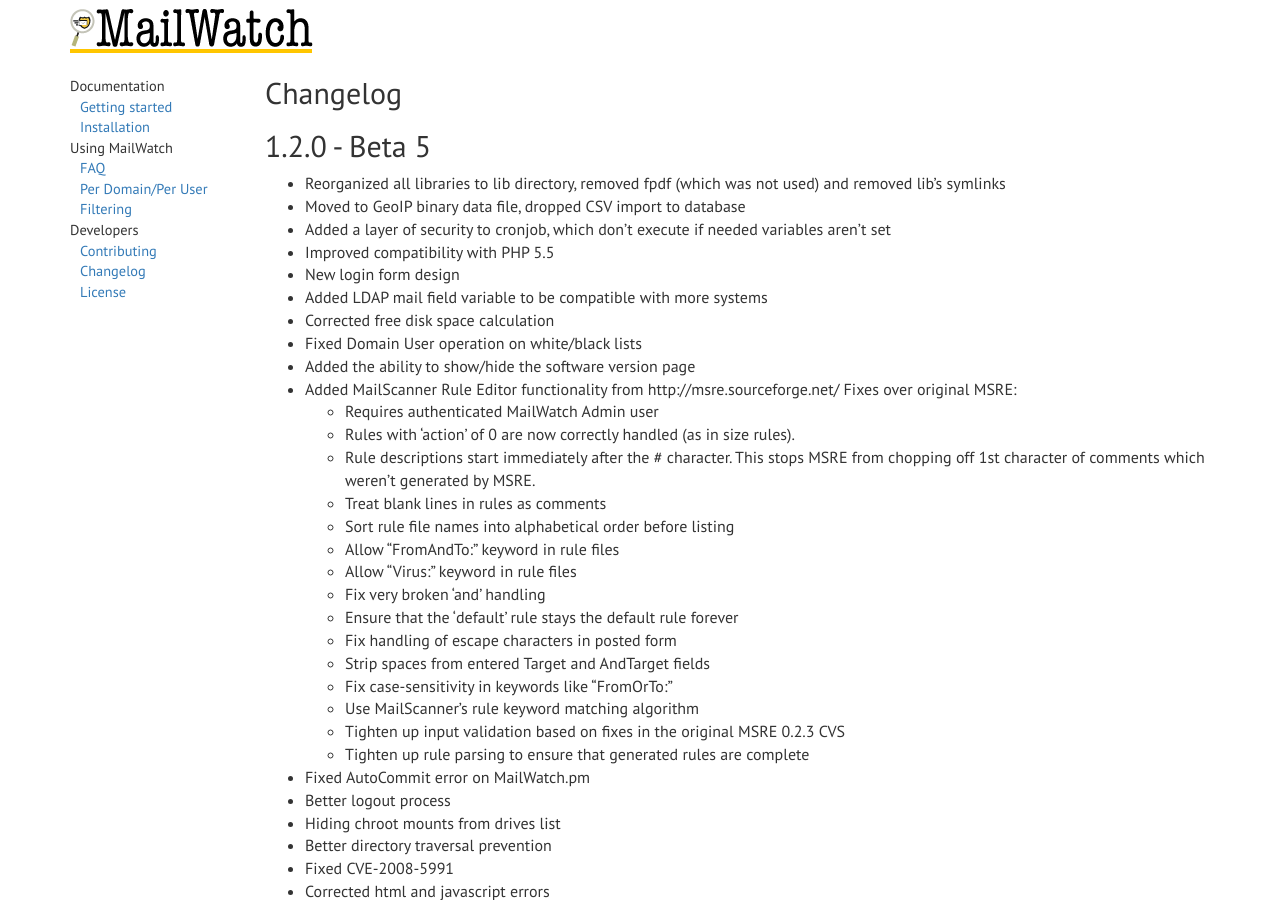
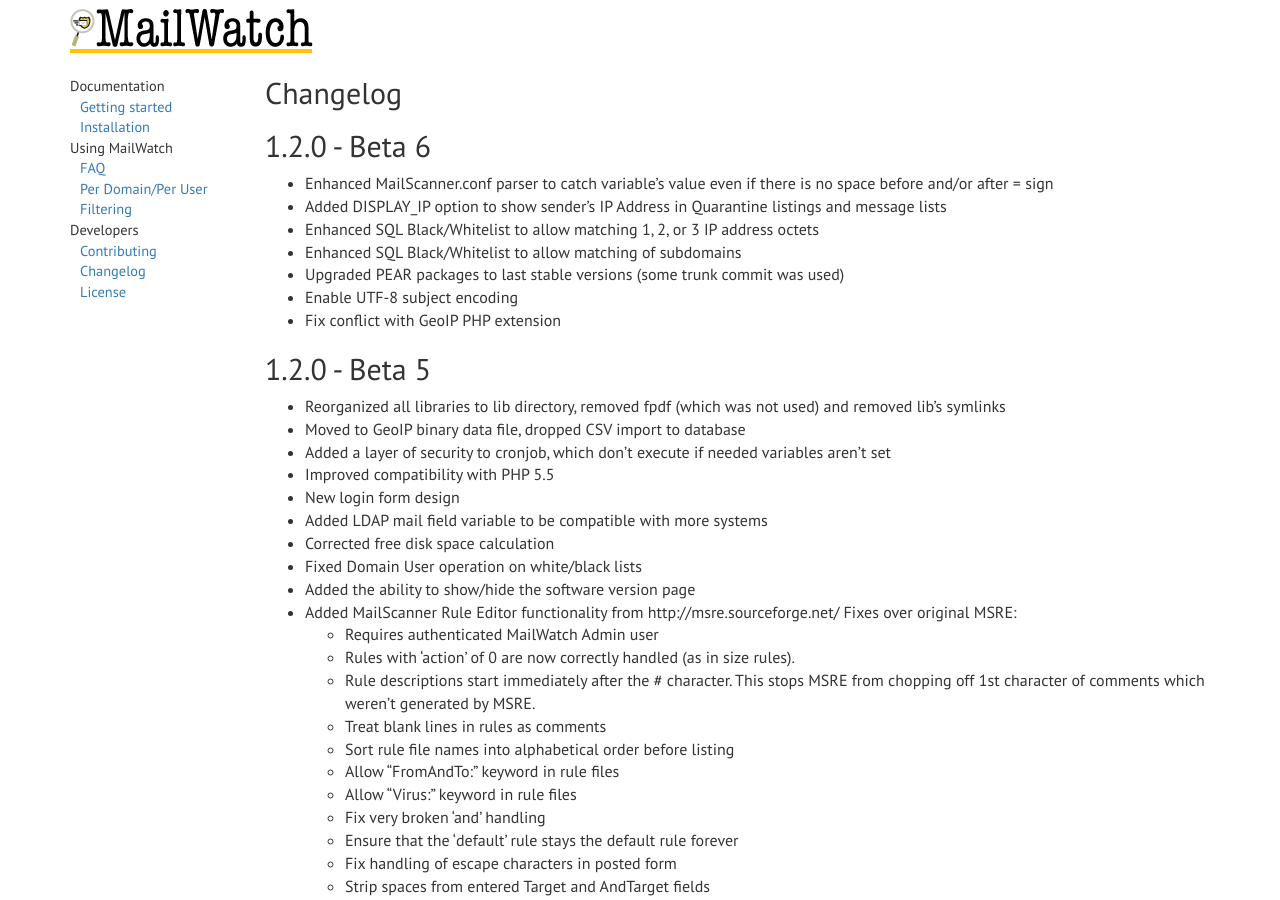
Before and after one commit to mailwatch/mailwatch-docs, a Jekyll site: the page built from _posts/2014-07-30-changelog.md, in a window 1280 px wide and 900 px high. Built offline with Jekyll 4.4.1, drawn with Linux system fonts in a browser that asks for light colours; nearby versions of some CDN libraries; Markdown is read by kramdown in place of the engine named in the settings.

Commit message:
update changelog

```diff
--- a/_posts/2014-07-30-changelog.md
+++ b/_posts/2014-07-30-changelog.md
@@ -7,6 +7,17 @@ order: 1
 ---
 
 ##Changelog
+
+1.2.0 - Beta 6
+-----------
+
+ - Enhanced MailScanner.conf parser to catch variable's value even if there is no space before and/or after = sign
+ - Added DISPLAY_IP option to show sender's IP Address in Quarantine listings and message lists
+ - Enhanced SQL Black/Whitelist to allow matching 1, 2, or 3 IP address octets
+ - Enhanced SQL Black/Whitelist to allow matching of subdomains
+ - Upgraded PEAR packages to last stable versions (some trunk commit was used)
+ - Enable UTF-8 subject encoding
+ - Fix conflict with GeoIP PHP extension
 
 1.2.0 - Beta 5
 -----------
```
